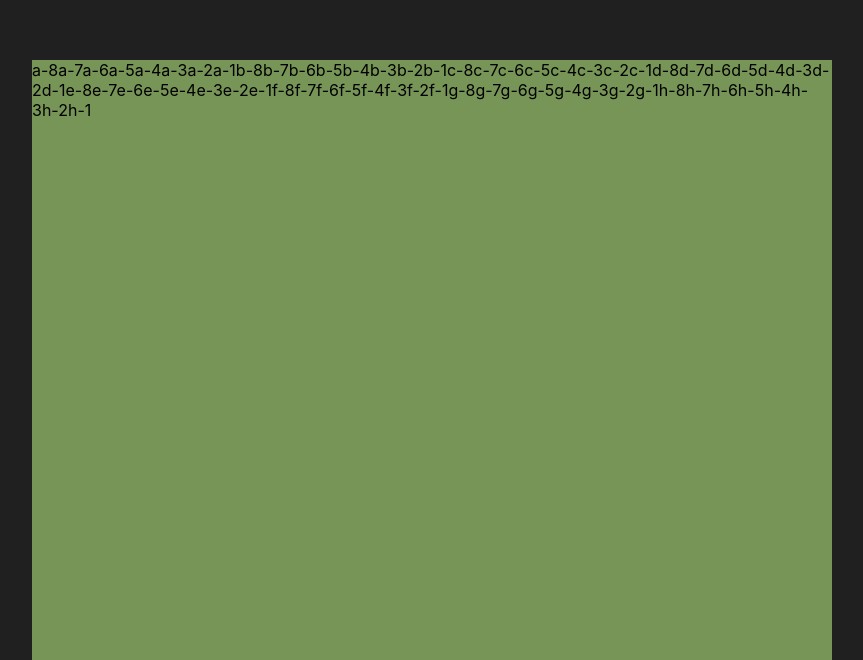
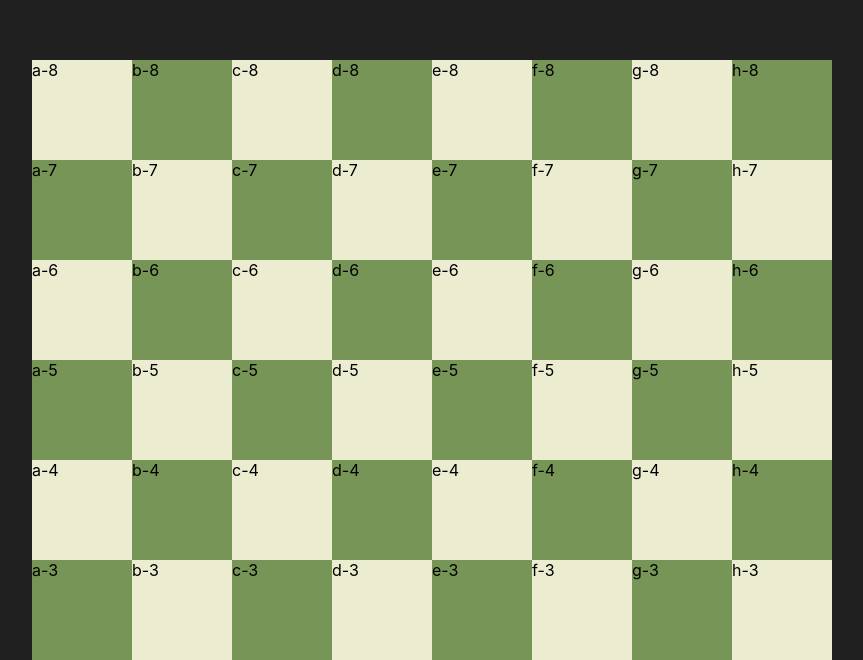
Before and after one commit to Reigningeddie/Chess-react, a React (Create React App) app: page / in a window 1280 px wide. Shown: the part 140-800 px from the top of the page, without its empty margins (208-1071 px from the left). Built offline with nearby package versions, Linux system fonts and the light colour scheme.

Commit message:
check if tile is even or add, and adds color dependent on answer

```diff
--- a/src/components/chessboard.css
+++ b/src/components/chessboard.css
@@ -1,5 +1,20 @@
 #chessboard {
+    display: grid;
+    grid-template-columns: repeat(8, 1fr);
     width: 800px;
     height: 800px;
+    background-color: #7446df;
+}
+
+.tile{
+    width: 100px;
+    height: 100px;
+}
+
+.black-tile{
     background-color: #779556;
 }
+
+.white-tile {
+    background-color: #ebecd0;
+}
--- a/src/components/chessboard.tsx
+++ b/src/components/chessboard.tsx
@@ -4,18 +4,28 @@ import './chessboard.css';
     //* horizontal tiles
 const hAxis = ["a", "b", "c", "d", "e", "f", "g", "h"];
     //* vertical tiles
-const vAxis = [1, 2, 3, 4, 5, 6, 7, 8];
+const vAxis = ["1", "2", "3", "4", "5", "6", "7", "8"];
 
 export default function chessboard() {
     //* creates an array
         let board = [];
-    //* loops through horizontal
-        for(let i = 0; i < hAxis.length; i++) {
-        //* invert loops through vertical axis
-            for(let j = vAxis.length-1; j >= 0; j--) {
+
+    //* invert loops through vertical axis
+        for(let j = vAxis.length-1; j >= 0; j--) {
+        //* loops through horizontal
+            for(let i = 0; i < hAxis.length; i++) {
+                const number = j + i + 2;
+
+                if(number % 2 === 0) {
+                    board.push(
+                        <div className="tile black-tile">{hAxis[i]}-{vAxis[j]}</div>);
+                } else {
+                    board.push(
+                        <div className="tile white-tile">{hAxis[i]}-{vAxis[j]}</div>);
+                }
                 console.log(hAxis[i], vAxis[j]);
             //* combines V and H axis' and puts it on the board
-                board.push(<span>{hAxis[i]}-{vAxis[j]}</span>);
+
             }
         }
     return <div id="chessboard">{board}</div>;
```
